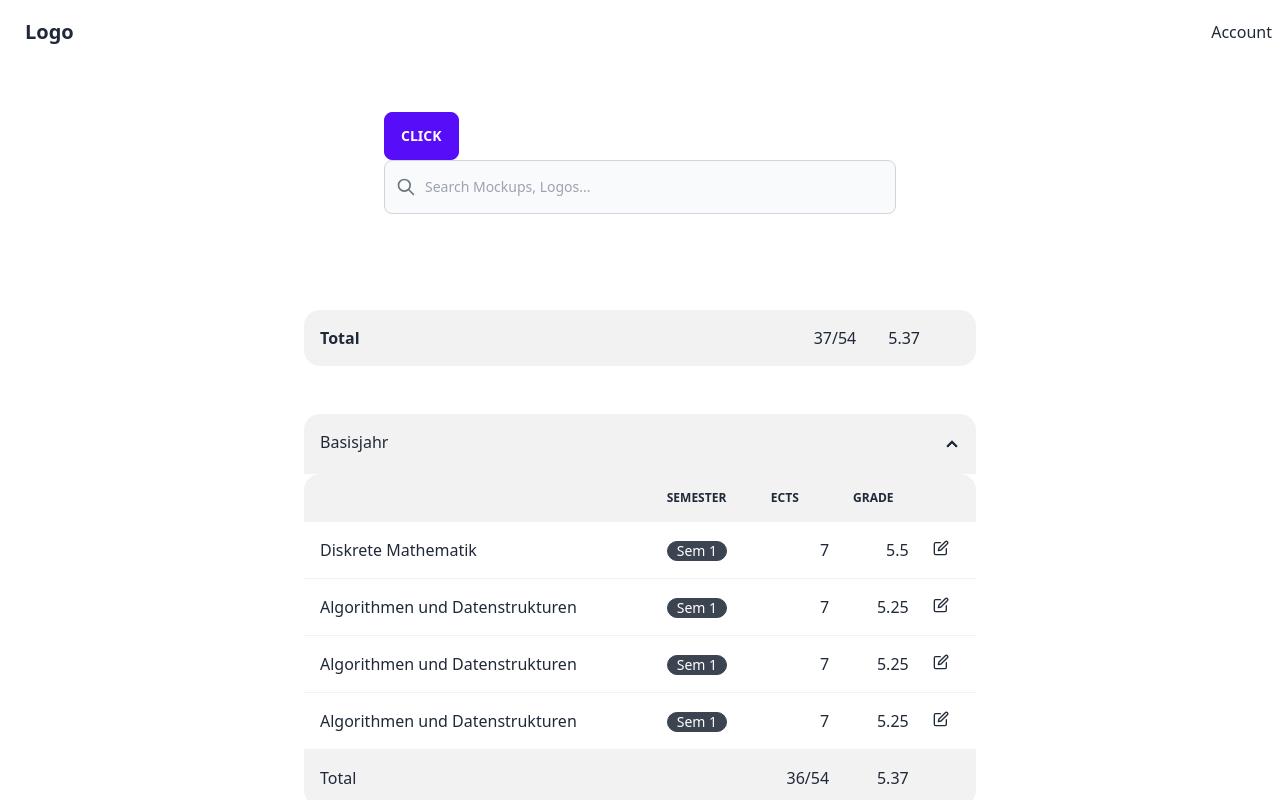
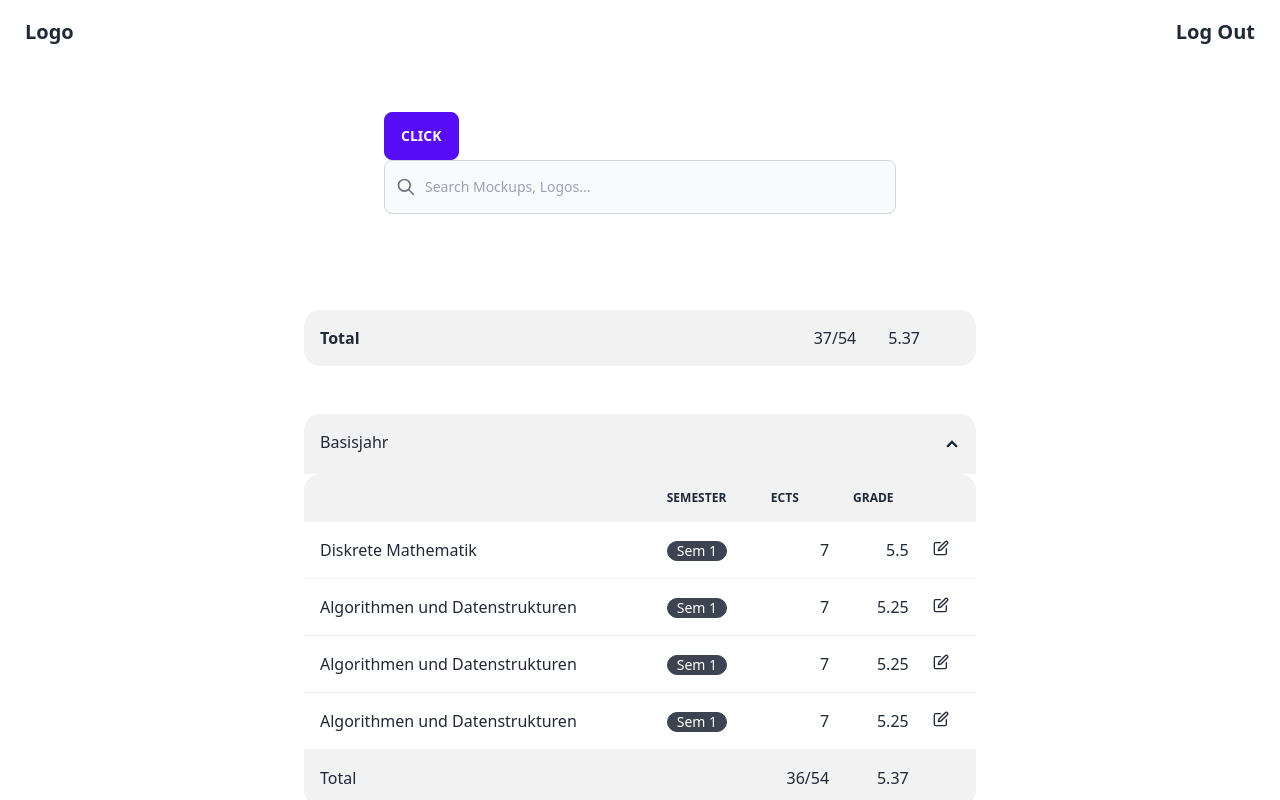
Before and after one commit to markbeep/Stupl, a React (Create React App) app in the folder frontend/: page / in a window 1280 px wide. Shown: the top 800 px of the page. Built offline with nearby package versions, Linux system fonts and the light colour scheme.

Commit message:
log out button

```diff
--- a/frontend/src/components/Navbar.tsx
+++ b/frontend/src/components/Navbar.tsx
@@ -7,7 +7,12 @@ export const Navbar = () => (
         <Link to="/">
           <a className="btn btn-ghost normal-case text-xl">Logo</a>
         </Link>
-        <Link to="/account">Account</Link>
+        <button
+          className="btn btn-ghost normal-case text-xl"
+          onClick={() => console.log("Suck my nuts")}
+        >
+          Log Out
+        </button>
       </div>
     </div>
   </nav>
```
